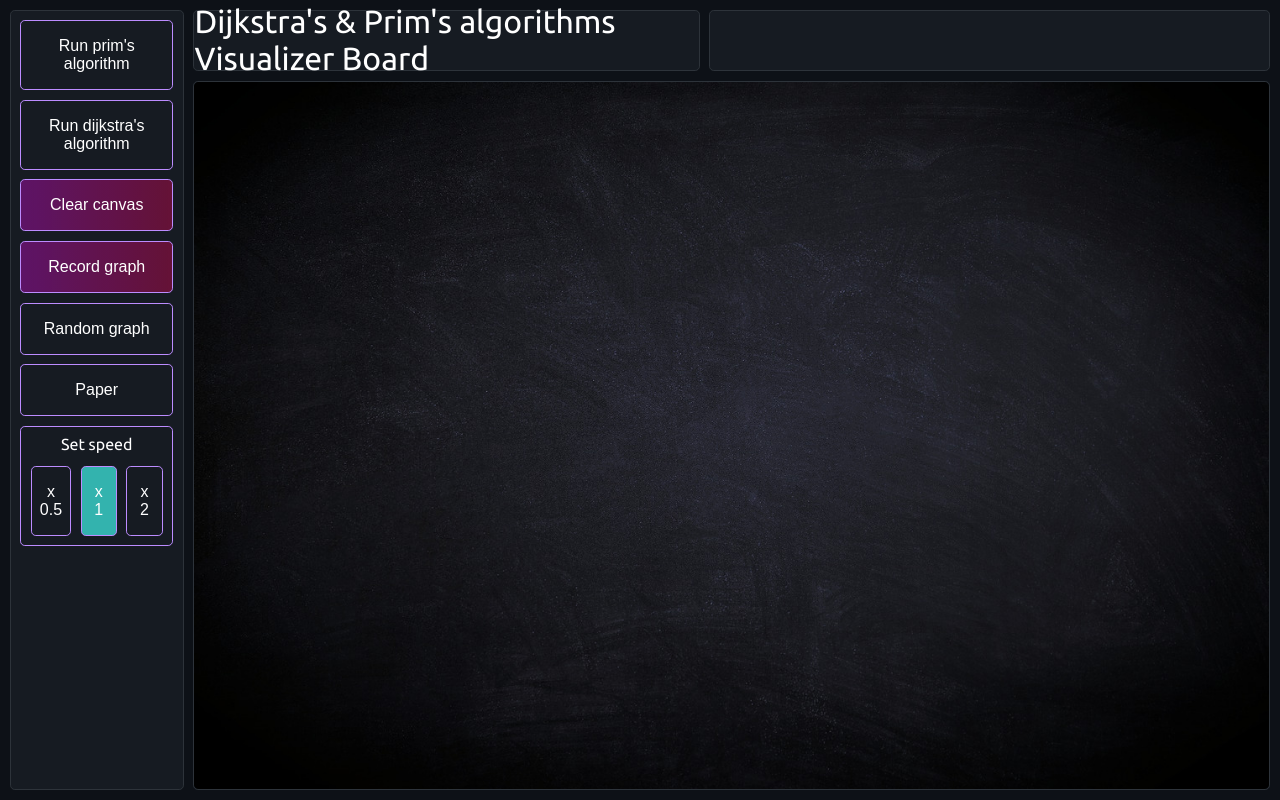
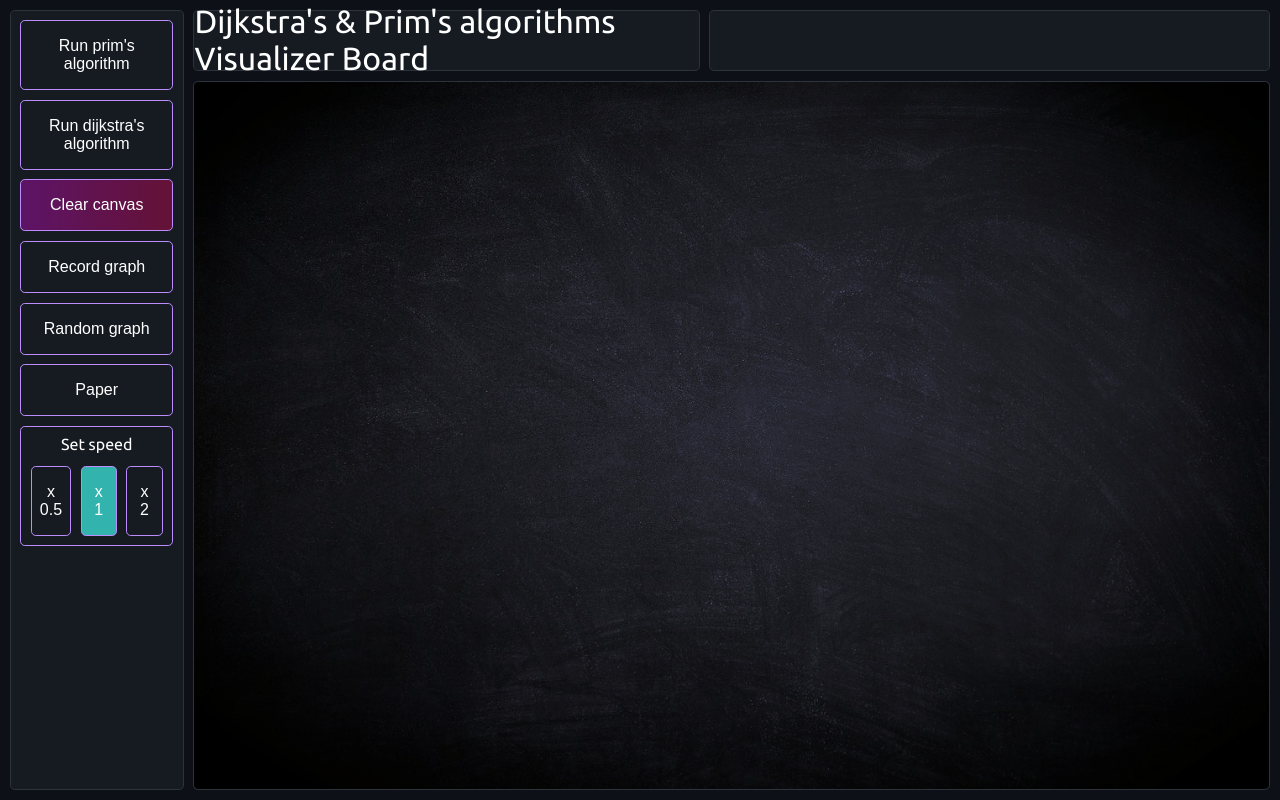
Before and after one commit to adiletbaimyrza/dijkstra-prim-visualization, a React (Vite) app in the folder dijkstra-prim-visualization/: page / in a window 1280 px wide. Built offline with nearby package versions, Linux system fonts and the light colour scheme.

Commit message:
Remove redundant code in Navbar component

```diff
--- a/dijkstra-prim-visualization/src/components/Navbar/Navbar.jsx
+++ b/dijkstra-prim-visualization/src/components/Navbar/Navbar.jsx
@@ -227,9 +227,7 @@ const Navbar = () => {
           Clear canvas
         </button>
 
-        <button id={styles.clearCanvas} onClick={recordGraph}>
-          Record graph
-        </button>
+        <button onClick={recordGraph}>Record graph</button>
         <button onClick={getRandomGraph}>Random graph</button>
         <button onClick={() => setShowPaperModal(true)}>Paper</button>
         <div className={styles.setSpeed}>
```
